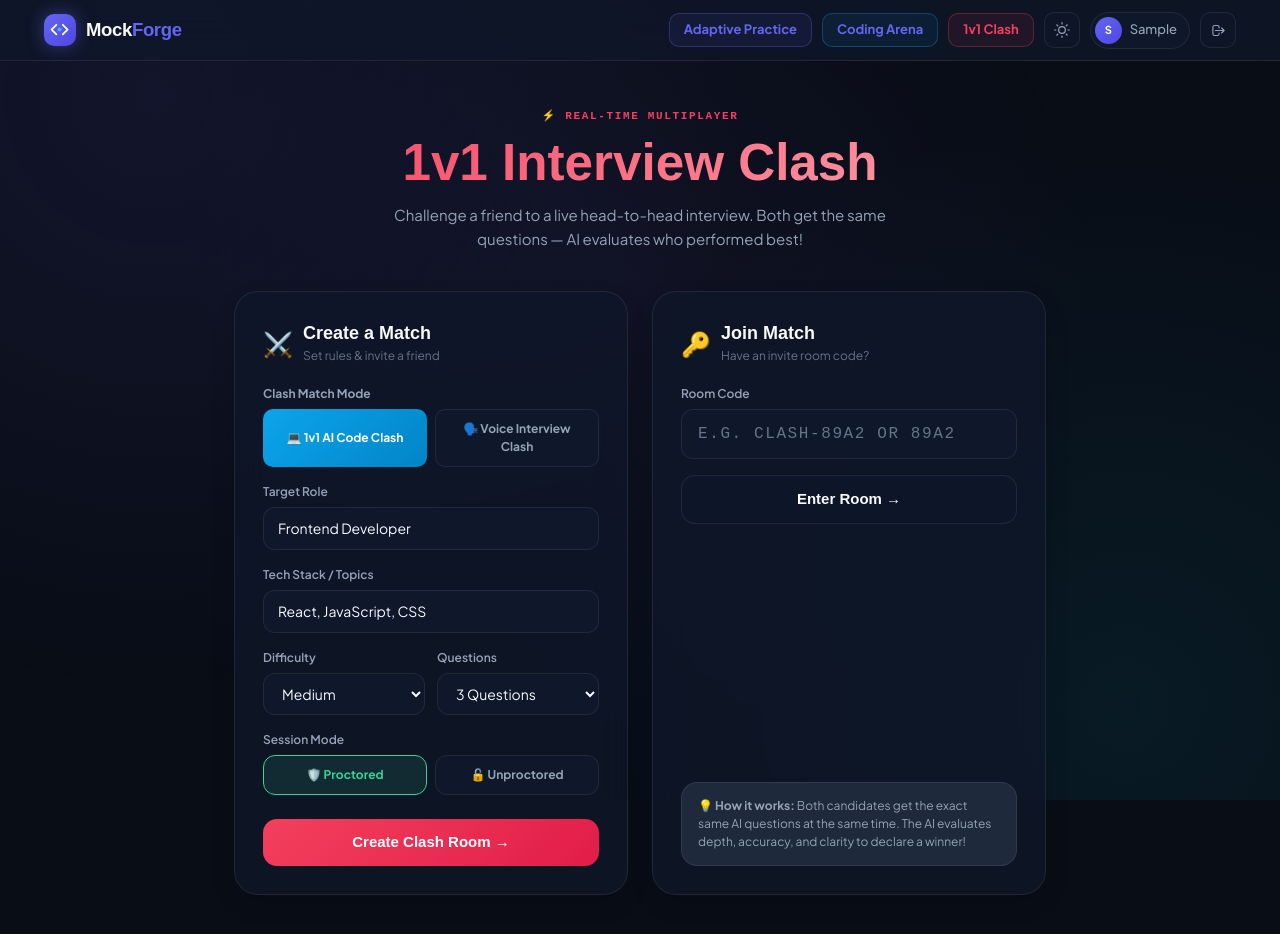
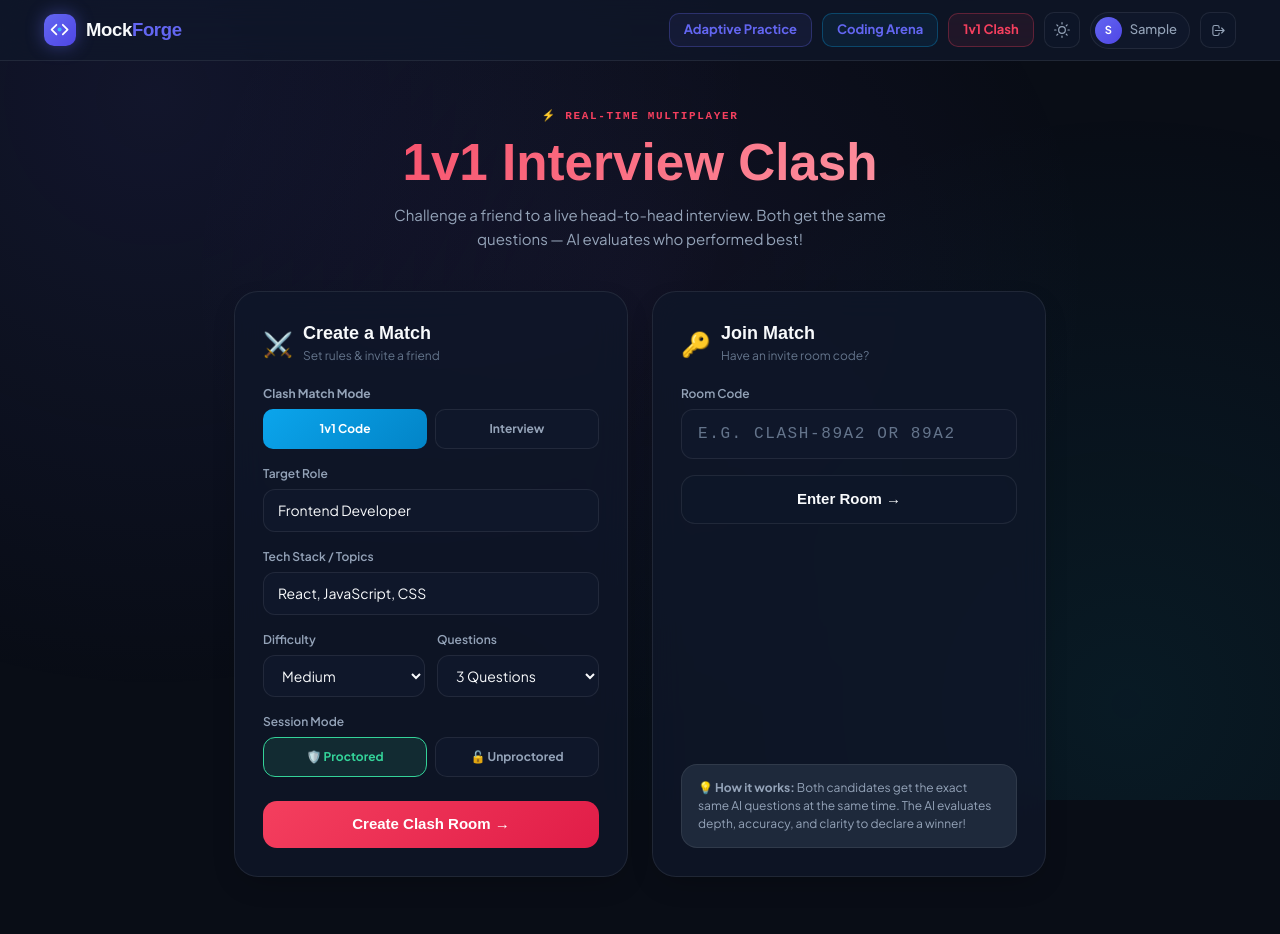
Before and after one commit to Dhyanesh2603/MockForge, a React (Vite) app in the folder client/: page /clash in a window 1280 px wide. Shown: the top 934 px of the page. Built offline with nearby package versions, Linux system fonts and the light colour scheme; no server answers; sample sign-in values are in the browser's storage.

Commit message:
style(clash): rename clash mode options to '1v1 Code' and 'Interview' without emojis

```diff
--- a/client/src/pages/clash/ClashLobbyPage.jsx
+++ b/client/src/pages/clash/ClashLobbyPage.jsx
@@ -142,7 +142,7 @@ export default function ClashLobbyPage() {
                         cursor: "pointer",
                       }}
                     >
-                      💻 1v1 AI Code Clash
+                      1v1 Code
                     </button>
 
                     <button
@@ -160,7 +160,7 @@ export default function ClashLobbyPage() {
                         cursor: "pointer",
                       }}
                     >
-                      🗣️ Voice Interview Clash
+                      Interview
                     </button>
                   </div>
                 </div>
```
